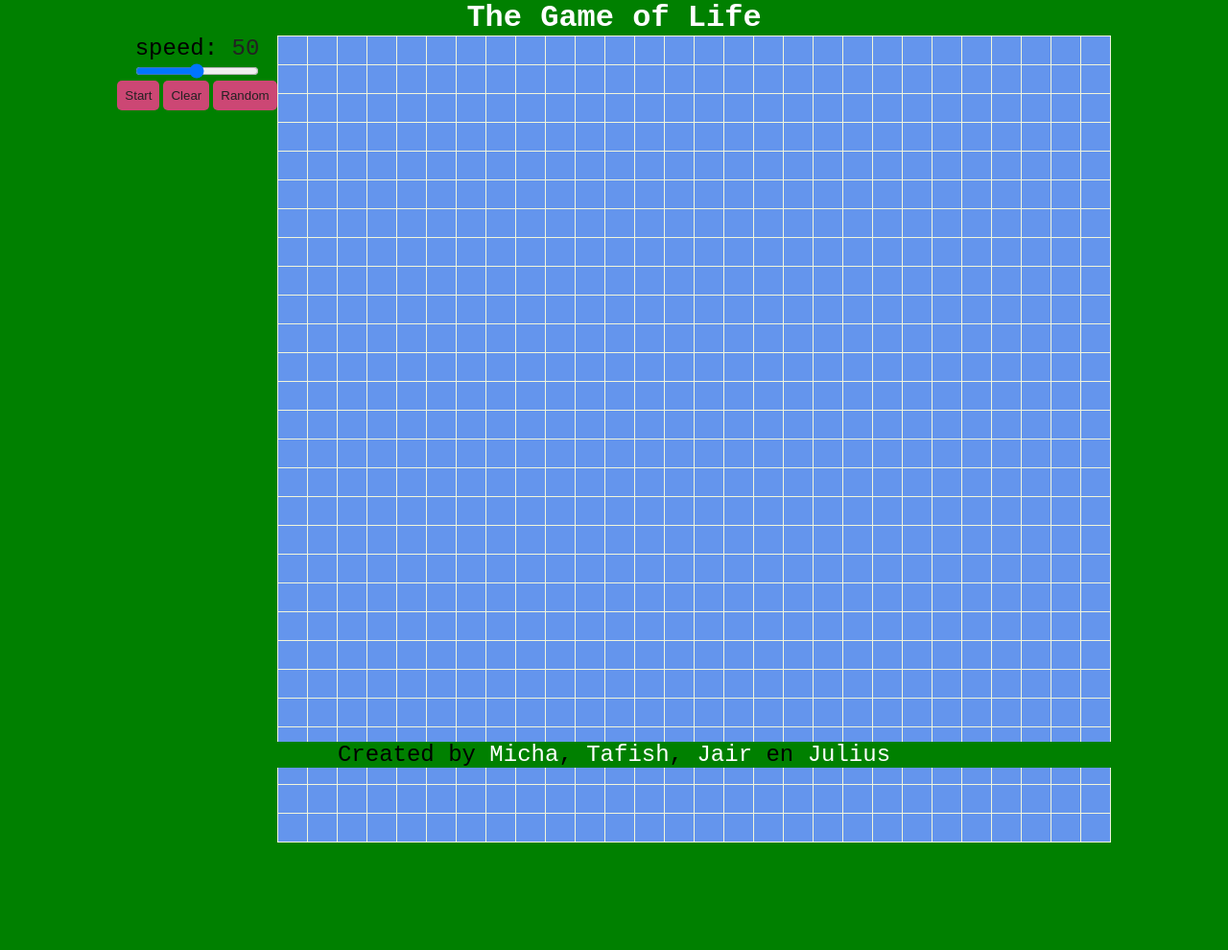
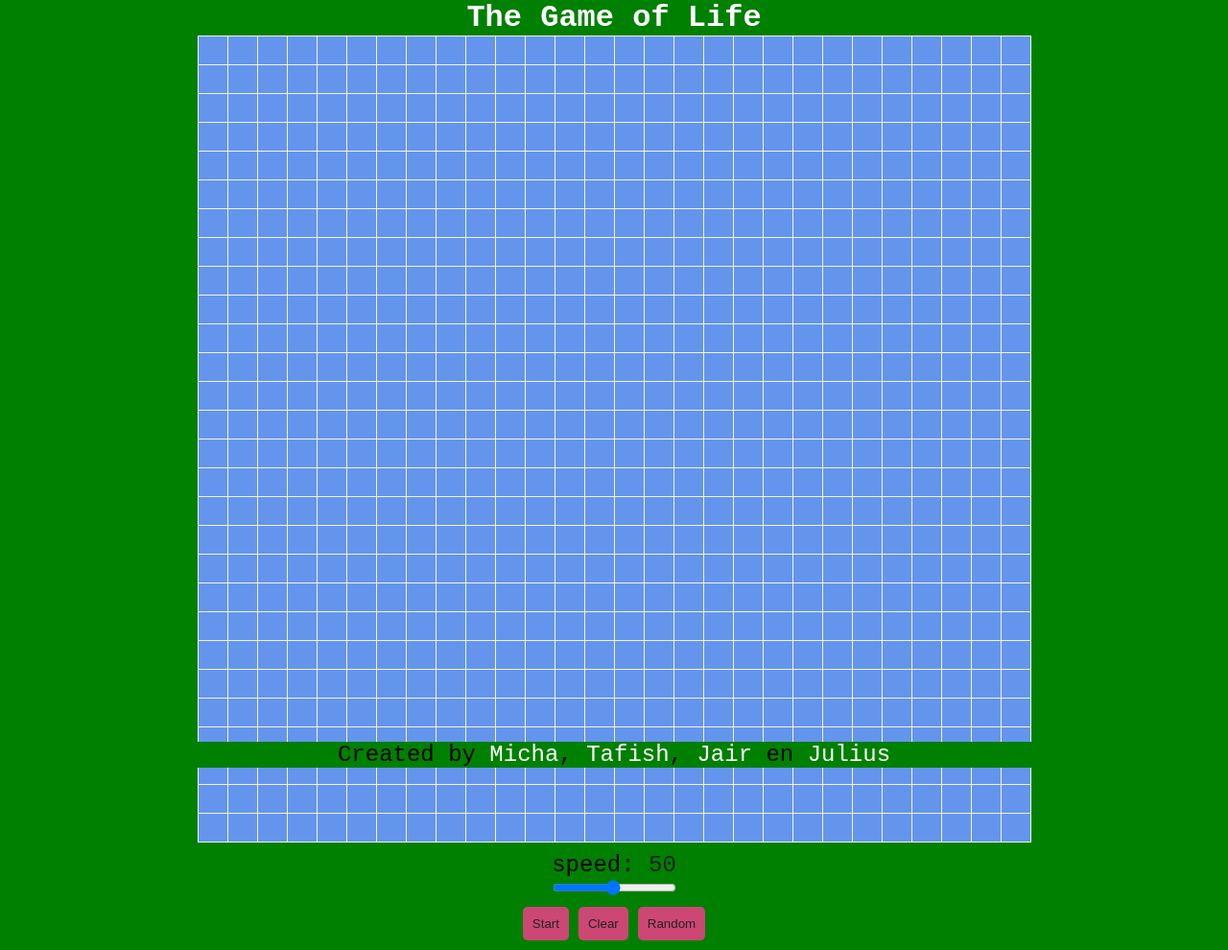
Before and after one commit to Zinho01/Game-of-Life, a plain HTML site: page idee 1/index.html in a window 1280 px wide. Shown: the whole page at 96% size. Before the commit the page ends 888 px from the top, so only its background shows below. Drawn offline with Linux system fonts and the light colour scheme.

Commit message:
een paar kleine aanpassingen

```diff
--- a/Start/style.css
+++ b/Start/style.css
@@ -2,13 +2,14 @@ body {
     background-color: rgb(3, 87, 41);
 }
 
-#slider-container
-{
+#slider-container {
     display: flex;
     flex-direction: column;
     justify-content: center;
     align-items: center;
     margin-top: 10px;
+    height: 100px; /* Adjust height as needed */
+    overflow-y: scroll; /* Enable vertical scrolling */
 }
 
 #slider-container > label {
--- a/idee 1/code.js
+++ b/idee 1/code.js
@@ -219,7 +219,7 @@ let slider = document.getElementById("slider");
 var output = document.getElementById("demo");
 output.innerHTML = slider.value;
 
-slider.oninput = function() {
+slider.oninput = function () {
     output.innerHTML = this.value;
     updateSpeed();
 }
--- a/idee 1/index.html
+++ b/idee 1/index.html
@@ -10,15 +10,19 @@
     </header>
     <main>
         <div id="gridContainer">
-
+        </div>
         <div class="controls">
-        <div id="slider-container">
-        <label for="slider"> <p>speed: <span id="demo"></span></p></label>
+            <div id="sliderContainer">
+                <label for="slider">
+                    <p>speed: <span id="demo"></span></p>
+                </label>
                 <input type="range" id="slider" min="1" max="100" value="50">
             </div>
+            <div class="buttonsContainer">
                 <button id="start"><span>Start</span></button>
                 <button id="clear"><span>Clear</span></button>
                 <button id="random"><span>Random</span></button>
+            </div>
         </div>
     </main>
 
--- a/idee 1/life.css
+++ b/idee 1/life.css
@@ -52,7 +52,7 @@ footer {
 }
 
 table {
-    background-color:cornflowerblue;
+    background-color: cornflowerblue;
     border-spacing: 0;
     border-collapse: collapse;
 }
@@ -70,10 +70,17 @@ span {
     color: #222;
 }
 
+.buttonsContainer {
+    display: flex;
+    justify-content: center;
+    padding: 5px;
+}
+
 #start,
 #clear,
 #random {
-    padding: 1vh;
+    padding: 10px;
+    margin: 5px;
     border-radius: 5px;
     border: none;
     background: #CC4774;
```
Also changed, not shown: Start/script.js (+2 -6 lines). Lines whose indentation alone changed are shown as unchanged.
